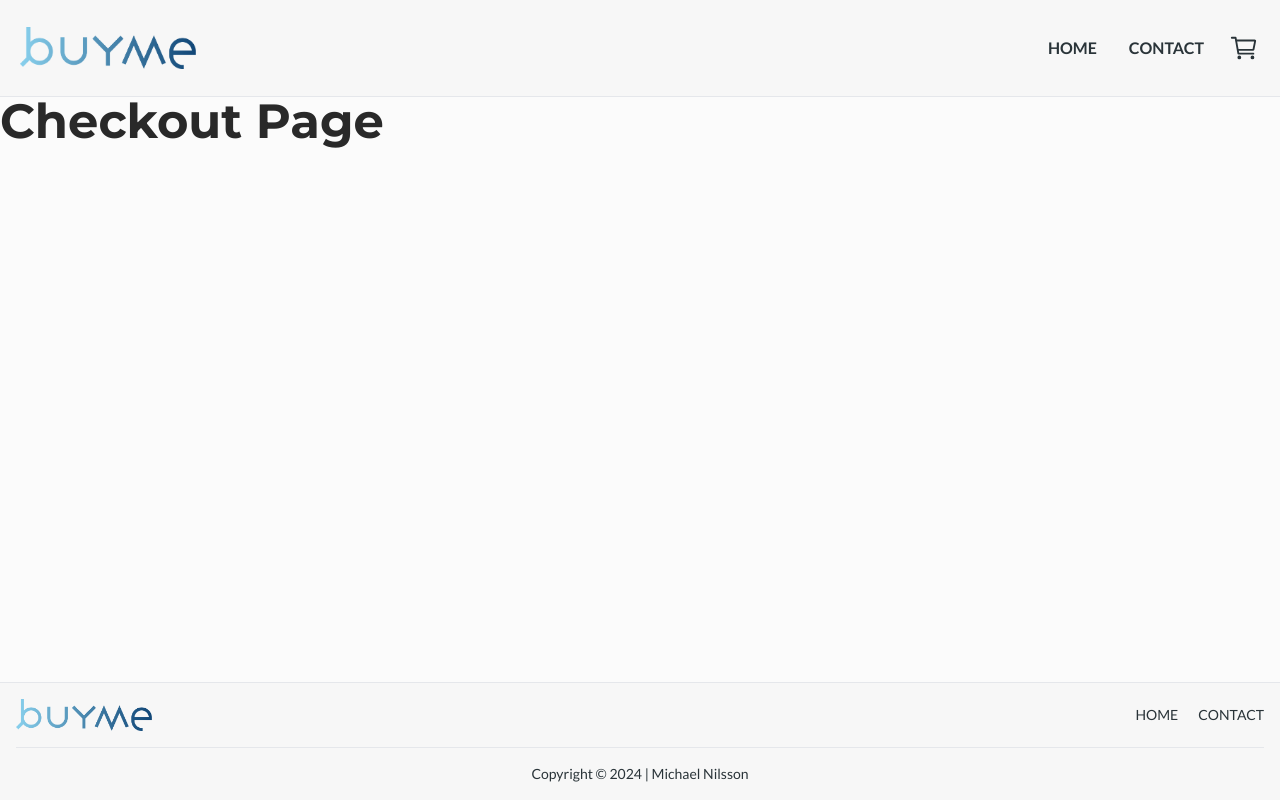
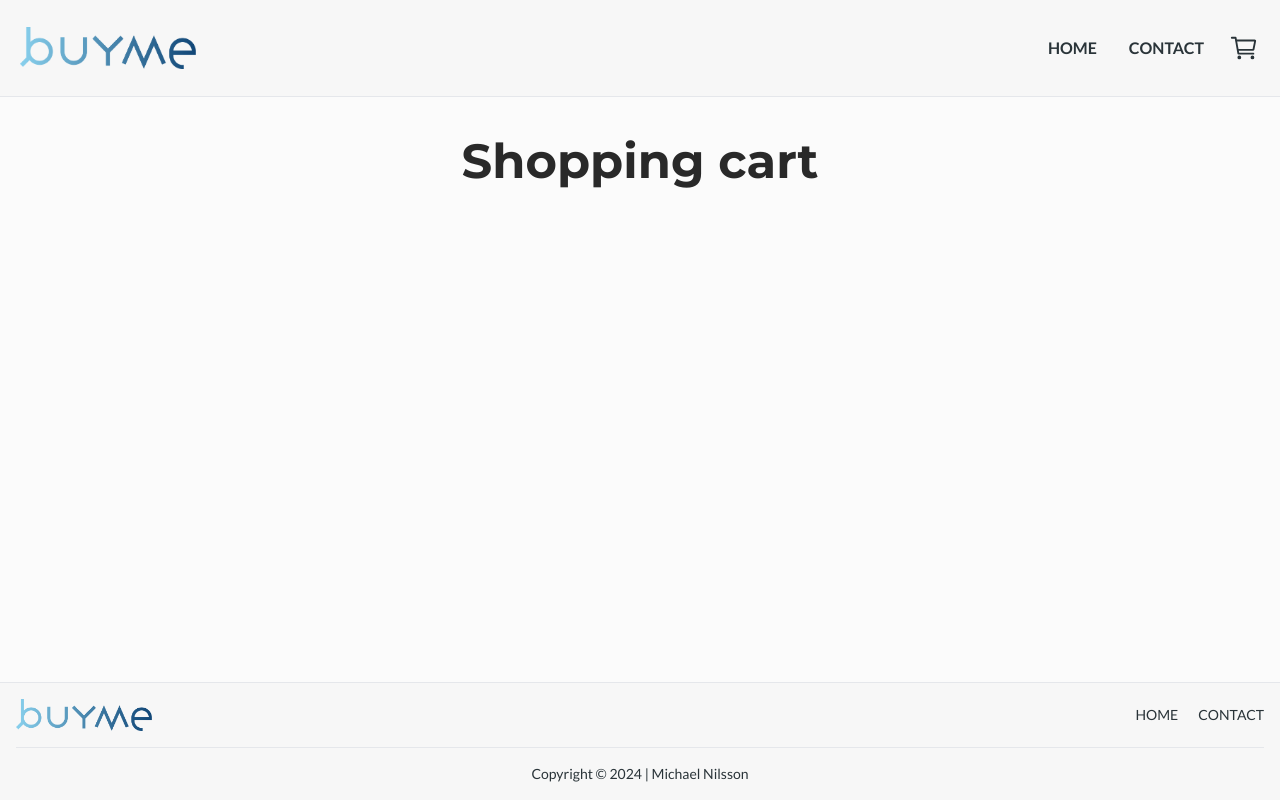
Before and after one commit to RiverMichael/BuyMe, a React (Vite) app: page /checkout in a window 1280 px wide. Built offline with nearby package versions, Linux system fonts and the light colour scheme.

Commit message:
Creates ShoppingCart component and displays it on the CheckoutPage

```diff
--- a/src/components/Pages/CheckoutPage/index.jsx
+++ b/src/components/Pages/CheckoutPage/index.jsx
@@ -1,9 +1,9 @@
+import ShoppingCart from "../../ShoppingCart";
+
 export default function CheckoutPage() {
   return (
-    <>
-      <h1>Checkout Page</h1>
-      {/* Cart component goes here */
-      /* Checkout button goes here */}
-    </>
+    <main className="mt-10 mb-20 mx-auto px-5">
+      <ShoppingCart />
+    </main>
   );
 }
--- /dev/null
+++ b/src/components/ShoppingCart/index.jsx
@@ -0,0 +1,7 @@
+export default function ShoppingCart() {
+  return (
+    <div>
+      <h1>Shopping cart</h1>
+    </div>
+  );
+}
```
